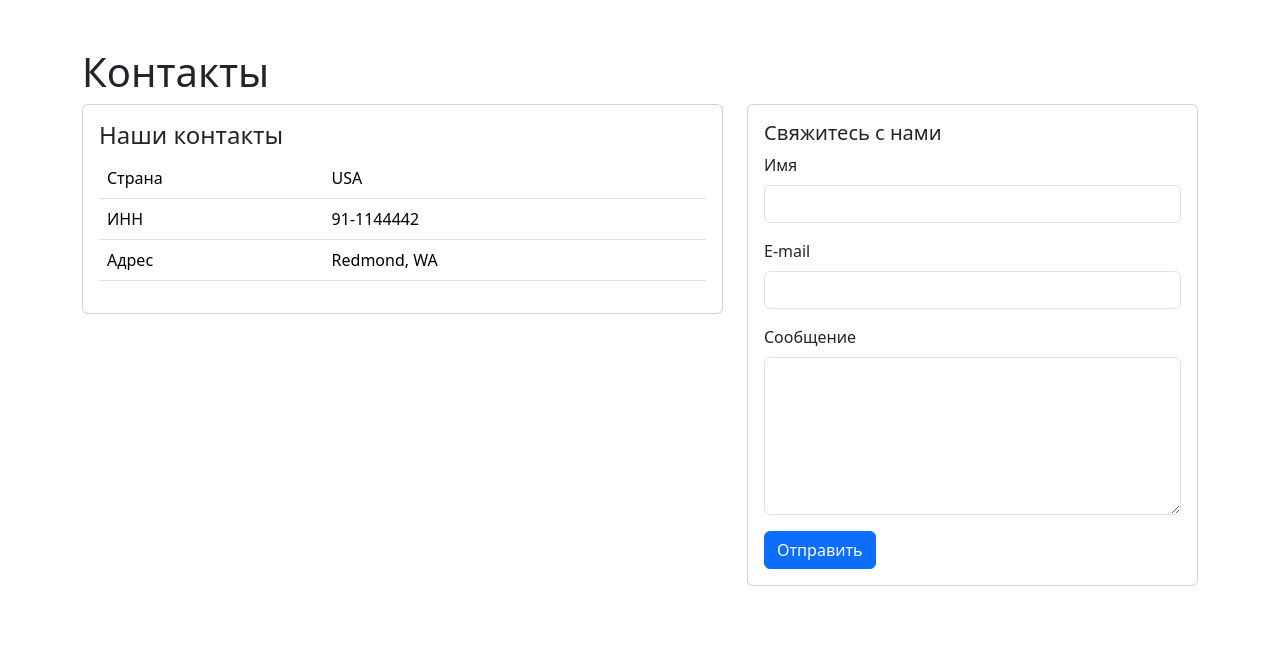
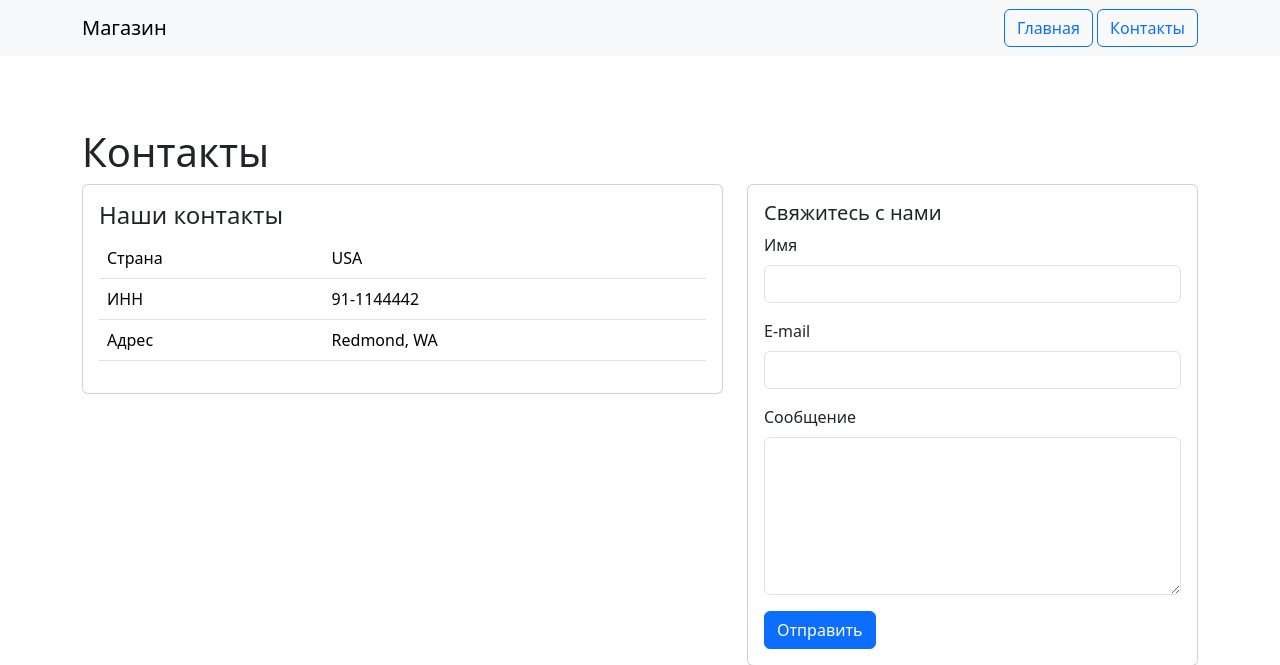
Before and after one commit to mitraslav/website, a Django app: page /contacts/ in a window 1280 px wide. Shown: the top 665 px of the page. Run offline with Django 5.2, Linux system fonts and the light colour scheme; some libraries are stand-ins or nearby versions.

Commit message:
contacts.html fixed

```diff
--- a/catalog/templates/catalog/contacts.html
+++ b/catalog/templates/catalog/contacts.html
@@ -7,6 +7,18 @@
   <link rel="stylesheet" href="/static/css/bootstrap.min.css">
 </head>
 <body>
+
+  <!-- переходы между Главной и Контакты -->
+  <nav class="navbar navbar-expand-lg navbar-light bg-light mb-4">
+    <div class="container">
+      <a class="navbar-brand" href="/">Магазин</a>
+      <div>
+        <a class="btn btn-outline-primary" href="/">Главная</a>
+        <a class="btn btn-outline-primary" href="/contacts/">Контакты</a>
+      </div>
+    </div>
+  </nav>
+
   <div class="container py-5">
     <h1>Контакты</h1>
 
```
